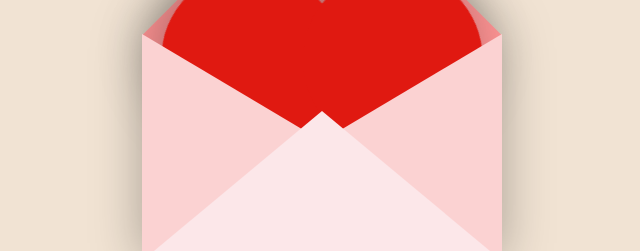
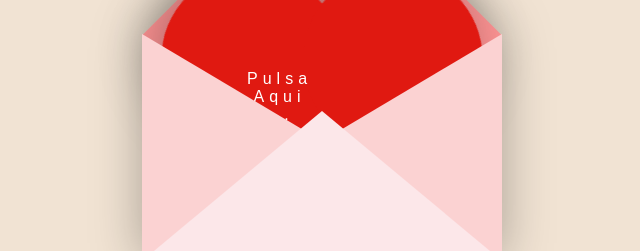
Before and after one commit to julio123ds/ando, a plain HTML site: page index.html in a window 1280 px wide. Shown: the part 324-575 px from the top of the page, 318-958 px from the left. Drawn offline with nearby package versions, Linux system fonts and the light colour scheme.

Commit message:
Update index.html

```diff
--- a/index.html
+++ b/index.html
@@ -12,7 +12,7 @@
 <div class="valentines-day">
   <div class="envelope"></div>
   <div class="heart"></div>
-  <div class="text"> <br> <br>?</div>
+  <div class="text">Pulsa<br>Aqui<br>...</div>
   <div class="front"></div>
 </div>
 
```
